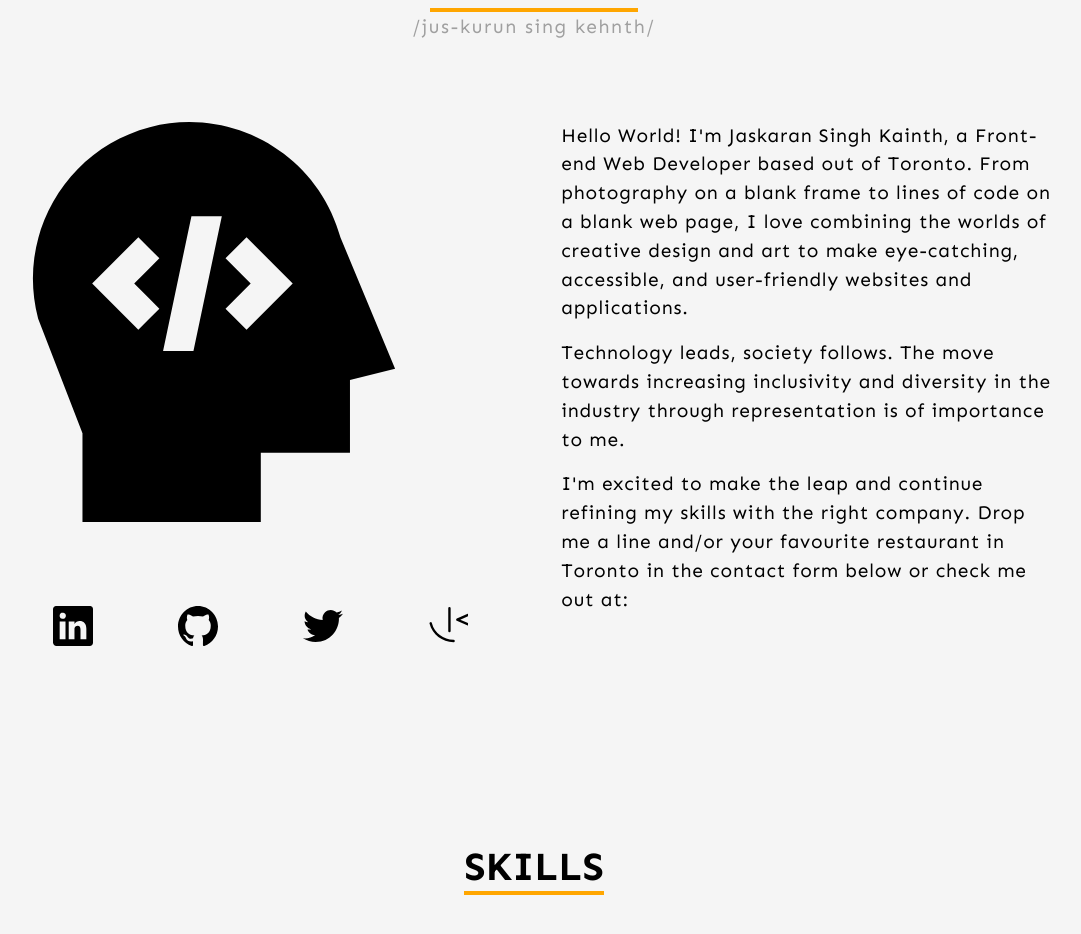
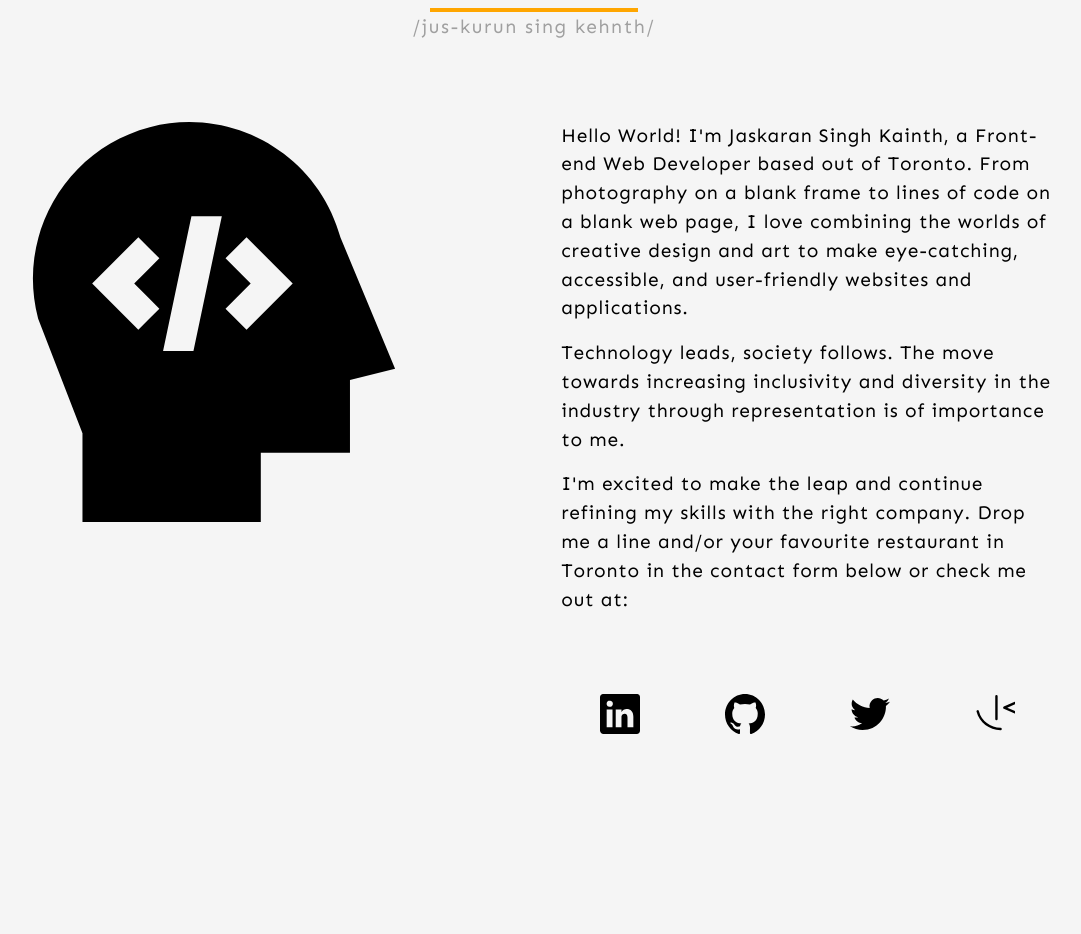
Before and after one commit to jskrnqwerty/my-portfolio, a React (Vite) app: page / in a window 1280 px wide. Shown: the part 1033-1967 px from the top of the page, without its empty margins (106-1187 px from the left). Built offline with nearby package versions, Linux system fonts and the light colour scheme.

Commit message:
my-socials arrangement undo

```diff
--- a/src/components/AboutMe.tsx
+++ b/src/components/AboutMe.tsx
@@ -14,9 +14,30 @@ const AboutMe = () => {
         </p>
       </h2>
       <div className="about-me-info-container">
-        <div className="about-me-left">
-          <div className="about-me-icon">
-            <Me />
+        {/* <div className="about-me-left"> */}
+        <div className="about-me-icon">
+          <Me />
+        </div>
+        {/* </div> */}
+        <div className="about-me-right">
+          <div className="about-me-text">
+            <p>
+              Hello World! I'm Jaskaran Singh Kainth, a Front-end Web Developer
+              based out of Toronto. From photography on a blank frame to lines
+              of code on a blank web page, I love combining the worlds of
+              creative design and art to make eye-catching, accessible, and
+              user-friendly websites and applications.
+            </p>
+            <p>
+              Technology leads, society follows. The move towards increasing
+              inclusivity and diversity in the industry through representation
+              is of importance to me.
+            </p>
+            <p className="last-paragraph">
+              I'm excited to make the leap and continue refining my skills with
+              the right company. Drop me a line and/or your favourite restaurant
+              in Toronto in the contact form below or check me out at:
+            </p>
           </div>
           <div className="my-socials">
             <LinkedinIcon />
@@ -25,28 +46,7 @@ const AboutMe = () => {
             <FrontendMentorIcon />
           </div>
         </div>
-        {/* <div className="about-me-right"> */}
-        <div className="about-me-text">
-          <p>
-            Hello World! I'm Jaskaran Singh Kainth, a Front-end Web Developer
-            based out of Toronto. From photography on a blank frame to lines of
-            code on a blank web page, I love combining the worlds of creative
-            design and art to make eye-catching, accessible, and user-friendly
-            websites and applications.
-          </p>
-          <p>
-            Technology leads, society follows. The move towards increasing
-            inclusivity and diversity in the industry through representation is
-            of importance to me.
-          </p>
-          <p className="last-paragraph">
-            I'm excited to make the leap and continue refining my skills with
-            the right company. Drop me a line and/or your favourite restaurant
-            in Toronto in the contact form below or check me out at:
-          </p>
-        </div>
       </div>
-      {/* </div> */}
     </>
   );
 };
```
